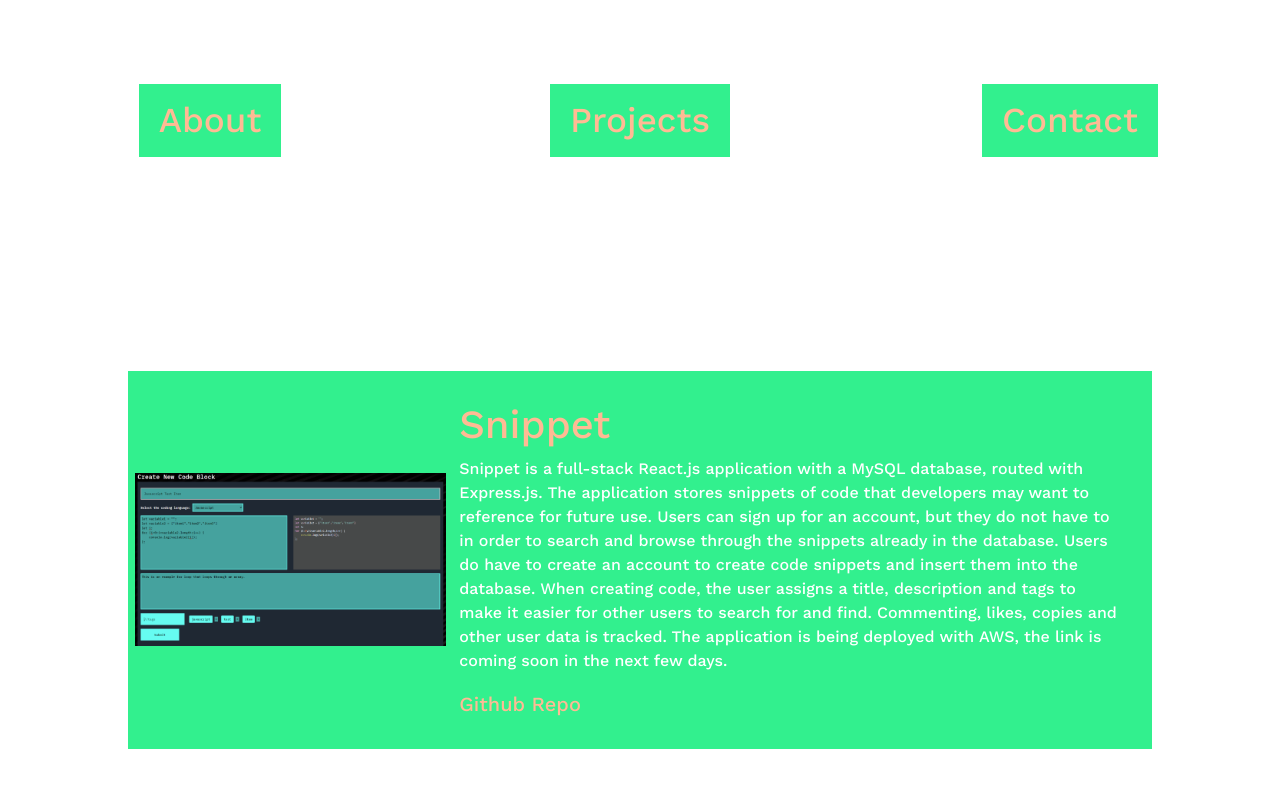
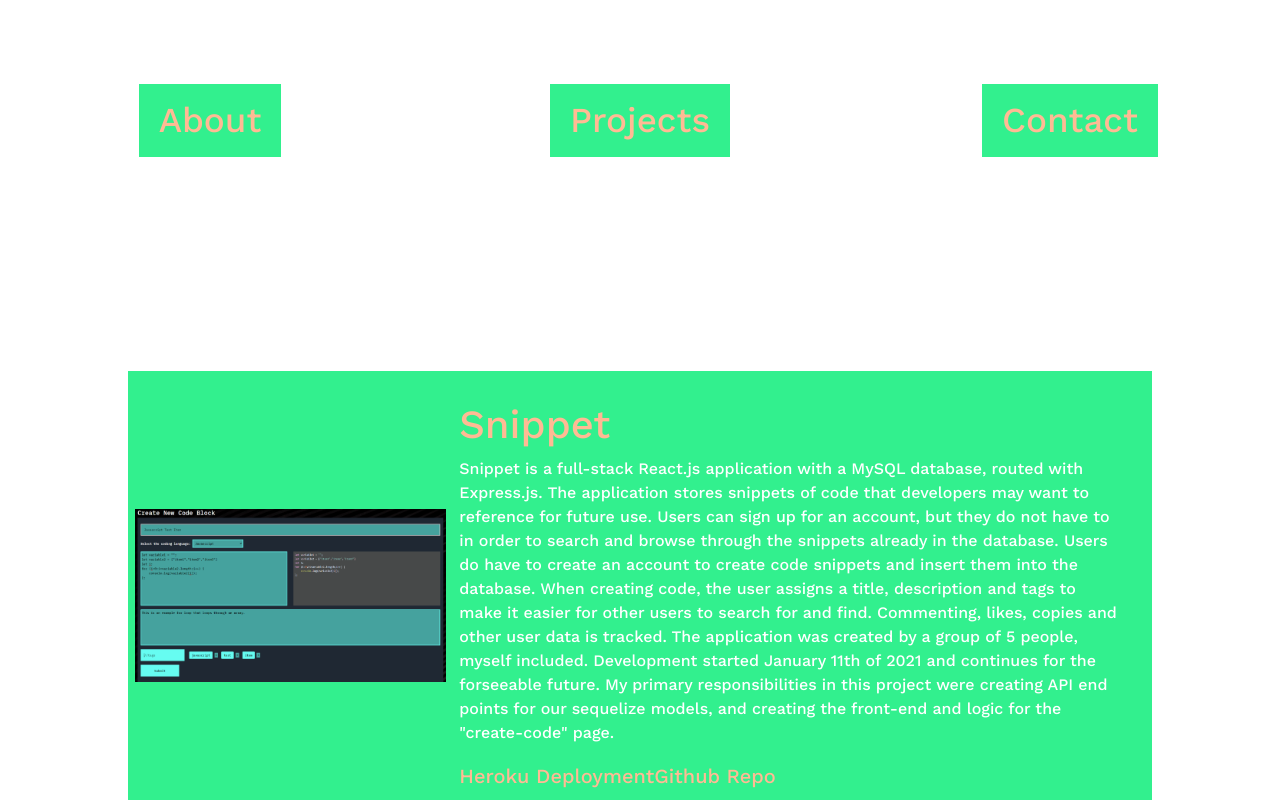
Before and after one commit to brandonleepiercy/react-portfolio, a React (Create React App) app in the folder client/: page /projects in a window 1280 px wide. Shown: the top 800 px of the page. Built offline with nearby package versions, Linux system fonts and the light colour scheme.

Commit message:
updating snippet

```diff
--- a/client/src/components/ProjectGroup/index.js
+++ b/client/src/components/ProjectGroup/index.js
@@ -12,8 +12,9 @@ function ProjectGroup() {
                 </div>
                 <div className="project-desc">
                     <h1>Snippet</h1>
-                    <p>Snippet is a full-stack React.js application with a MySQL database, routed with Express.js. The application stores snippets of code that developers may want to reference for future use. Users can sign up for an account, but they do not have to in order to search and browse through the snippets already in the database. Users do have to create an account to create code snippets and insert them into the database. When creating code, the user assigns a title, description and tags to make it easier for other users to search for and find. Commenting, likes, copies and other user data is tracked. The application is being deployed with AWS, the link is coming soon in the next few days.</p>
+                    <p>Snippet is a full-stack React.js application with a MySQL database, routed with Express.js. The application stores snippets of code that developers may want to reference for future use. Users can sign up for an account, but they do not have to in order to search and browse through the snippets already in the database. Users do have to create an account to create code snippets and insert them into the database. When creating code, the user assigns a title, description and tags to make it easier for other users to search for and find. Commenting, likes, copies and other user data is tracked. The application was created by a group of 5 people, myself included. Development started January 11th of 2021 and continues for the forseeable future. My primary responsibilities in this project were creating API end points for our sequelize models, and creating the front-end and logic for the "create-code" page.</p>
                     <div className="project-link-box">
+                        <a target="_blank" rel="noreferrer" href="https://infinite-badlands-28326.herokuapp.com/">Heroku Deployment</a>
                         <a target="_blank" rel="noreferrer" href="https://github.com/ma-wong/project-3/">Github Repo</a>
                     </div>
                 </div>
```
